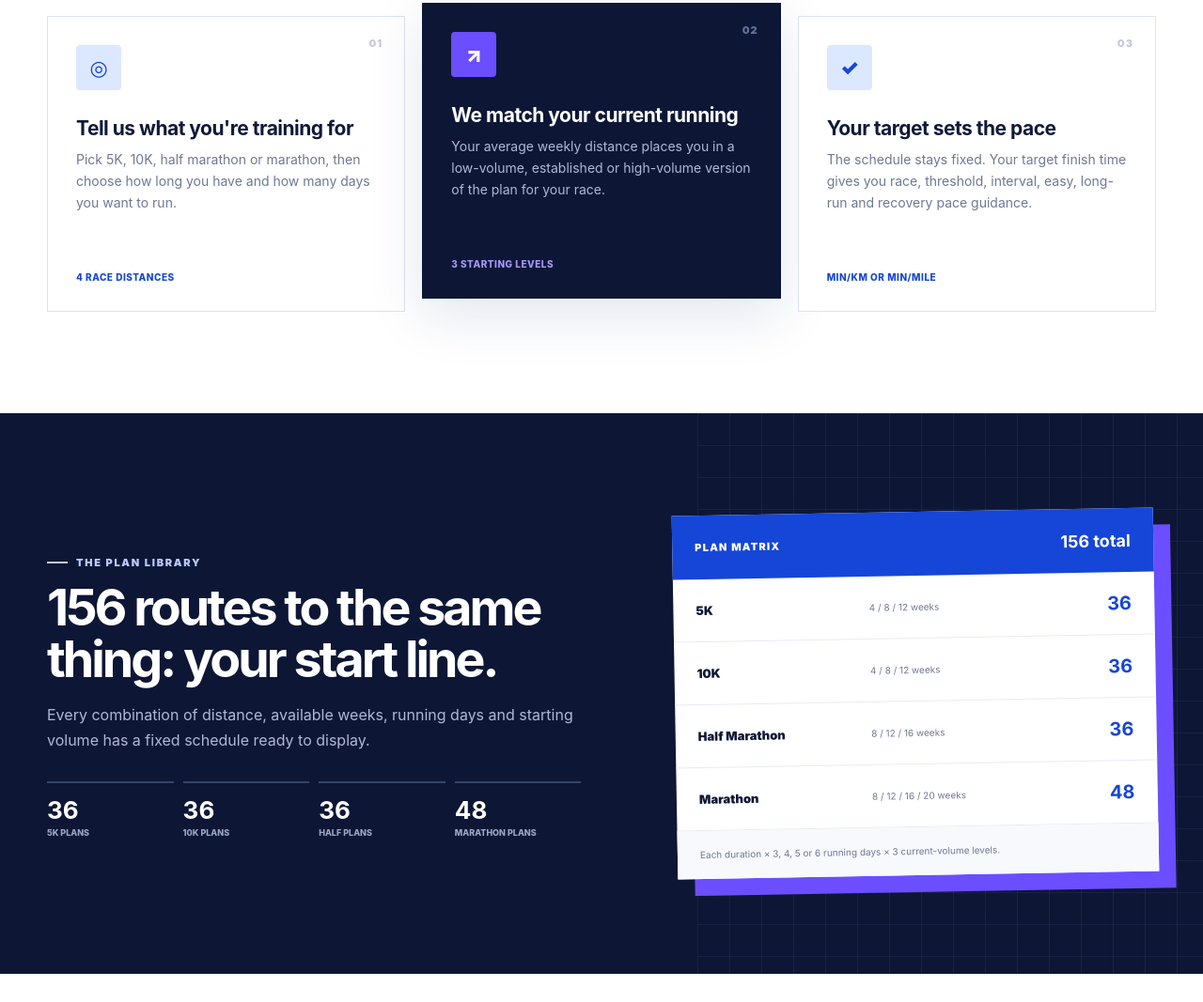
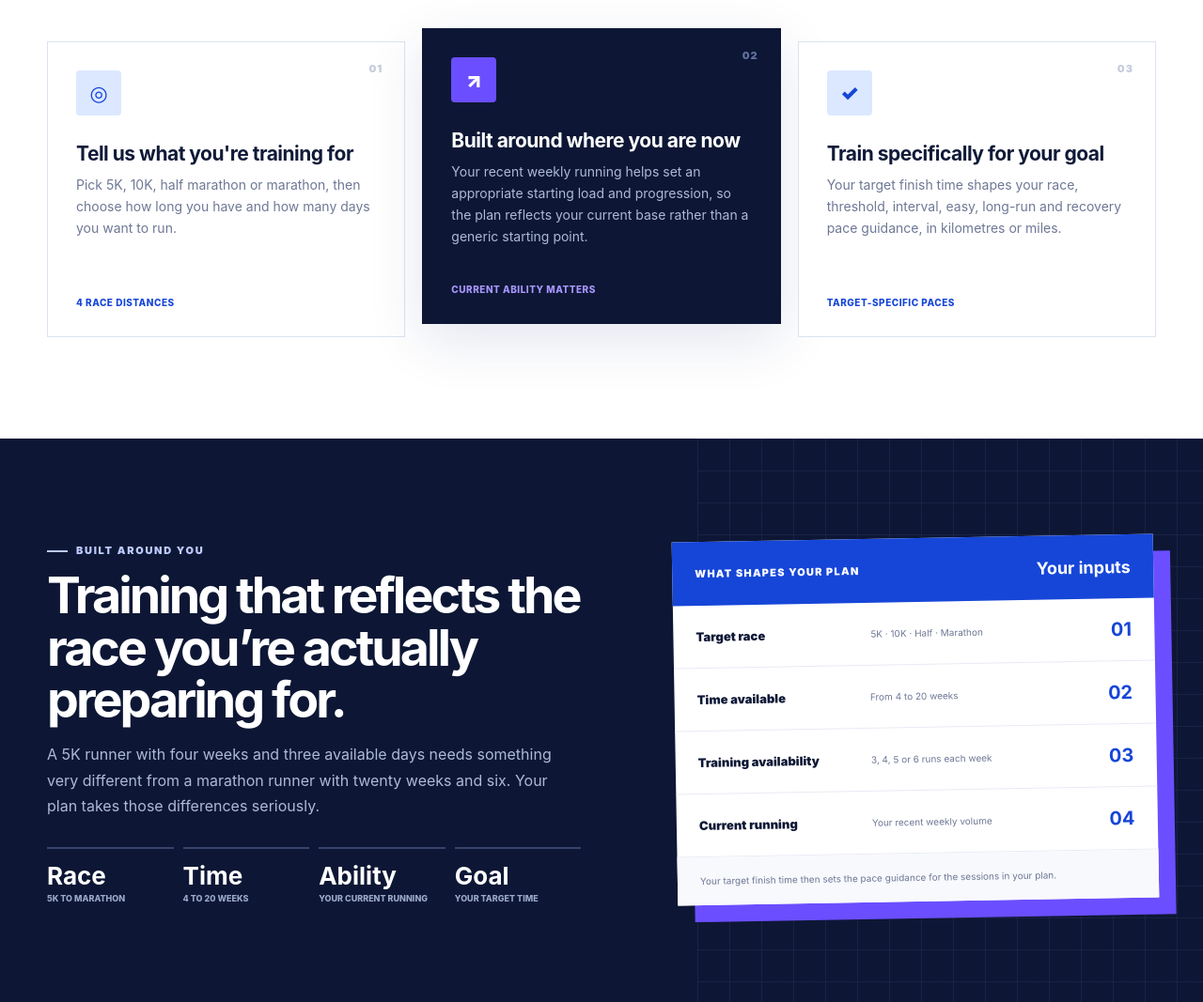
Before and after one commit to DTosh44/running-plans, a plain HTML site: page index.html in a window 1280 px wide. Shown: the part 1191-2258 px from the top of the page at 94% size. Drawn offline with Linux system fonts and the light colour scheme.

Commit message:
Reposition site around personalised race plans

```diff
--- a/index.html
+++ b/index.html
@@ -3,7 +3,7 @@
 <head>
   <meta charset="UTF-8" />
   <meta name="viewport" content="width=device-width, initial-scale=1.0" />
-  <meta name="description" content="Choose from 156 pre-built 5K, 10K, half marathon and marathon training plans, matched to your weekly running and available training days." />
+  <meta name="description" content="Personalised 5K, 10K, half marathon and marathon training plans tailored to your target race, available time, current running and goal." />
   <meta name="theme-color" content="#1646d8" />
   <title>RunningPlans — Find the plan that fits your running</title>
   <link rel="stylesheet" href="./styles.css" />
@@ -30,9 +30,9 @@
     <section class="hero-section">
       <div class="page-width hero-grid">
         <div class="hero-copy">
-          <span class="eyebrow"><span></span>156 PRE-BUILT TRAINING PLANS</span>
-          <h1>Train for the race.<br><em>Not somebody else's week.</em></h1>
-          <p>Choose your distance, race timeline, running frequency and current weekly mileage. We’ll match you to a fixed plan and give you paces for your exact target time.</p>
+          <span class="eyebrow"><span></span>PERSONALISED RACE TRAINING</span>
+          <h1>Your race. Your goal.<br><em>Your training plan.</em></h1>
+          <p>Get a running plan tailored to your target race, the time you have available, how often you can train, your current running and the finish time you want to achieve.</p>
           <div class="hero-actions">
             <a href="#builder" class="button button-primary">Find my training plan <span aria-hidden="true">→</span></a>
             <a href="#plans" class="text-link">See how the plans work</a>
@@ -53,7 +53,7 @@
               <div class="preview-note"><strong>4:30/km</strong><span>target race pace</span></div>
             </div>
           </article>
-          <div class="float-card float-one"><strong>156</strong><span>fixed plans</span></div>
+          <div class="float-card float-one"><strong>5K–26.2</strong><span>race-specific training</span></div>
           <div class="float-card float-two"><strong>km / mi</strong><span>your choice</span></div>
         </div>
       </div>
@@ -62,38 +62,38 @@
     <section class="statement-strip"><div class="page-width"><span>5K</span><i></i><span>10K</span><i></i><span>Half Marathon</span><i></i><span>Marathon</span><i></i><span>3–6 days a week</span><i></i><span>4–20 weeks</span></div></section>
 
     <section class="section page-width" id="how">
-      <div class="section-heading centred"><span class="eyebrow"><span></span>HOW IT WORKS</span><h2>A proper plan, without the guesswork.</h2><p>There is no AI writing your schedule after you click submit. Your answers match you to one of 156 plans that have already been built.</p></div>
+      <div class="section-heading centred"><span class="eyebrow"><span></span>HOW IT WORKS</span><h2>A plan built around your running.</h2><p>Tell us about your race, the weeks you have available, how often you want to run, your current training and your goal. We use those answers to shape the training that fits you best.</p></div>
       <div class="feature-grid">
         <article class="feature-card"><span class="feature-number">01</span><span class="feature-icon">◎</span><h3>Tell us what you're training for</h3><p>Pick 5K, 10K, half marathon or marathon, then choose how long you have and how many days you want to run.</p><small>4 RACE DISTANCES</small></article>
-        <article class="feature-card feature-card-dark"><span class="feature-number">02</span><span class="feature-icon">↗</span><h3>We match your current running</h3><p>Your average weekly distance places you in a low-volume, established or high-volume version of the plan for your race.</p><small>3 STARTING LEVELS</small></article>
-        <article class="feature-card"><span class="feature-number">03</span><span class="feature-icon">✓</span><h3>Your target sets the pace</h3><p>The schedule stays fixed. Your target finish time gives you race, threshold, interval, easy, long-run and recovery pace guidance.</p><small>MIN/KM OR MIN/MILE</small></article>
+        <article class="feature-card feature-card-dark"><span class="feature-number">02</span><span class="feature-icon">↗</span><h3>Built around where you are now</h3><p>Your recent weekly running helps set an appropriate starting load and progression, so the plan reflects your current base rather than a generic starting point.</p><small>CURRENT ABILITY MATTERS</small></article>
+        <article class="feature-card"><span class="feature-number">03</span><span class="feature-icon">✓</span><h3>Train specifically for your goal</h3><p>Your target finish time shapes your race, threshold, interval, easy, long-run and recovery pace guidance, in kilometres or miles.</p><small>TARGET-SPECIFIC PACES</small></article>
       </div>
     </section>
 
     <section class="plans-band" id="plans">
       <div class="page-width plans-grid">
-        <div class="plans-copy"><span class="eyebrow light"><span></span>THE PLAN LIBRARY</span><h2>156 routes to the same thing: your start line.</h2><p>Every combination of distance, available weeks, running days and starting volume has a fixed schedule ready to display.</p>
-          <div class="count-grid"><div><strong>36</strong><span>5K plans</span></div><div><strong>36</strong><span>10K plans</span></div><div><strong>36</strong><span>Half plans</span></div><div><strong>48</strong><span>Marathon plans</span></div></div>
+        <div class="plans-copy"><span class="eyebrow light"><span></span>BUILT AROUND YOU</span><h2>Training that reflects the race you’re actually preparing for.</h2><p>A 5K runner with four weeks and three available days needs something very different from a marathon runner with twenty weeks and six. Your plan takes those differences seriously.</p>
+          <div class="count-grid"><div><strong>Race</strong><span>5K to marathon</span></div><div><strong>Time</strong><span>4 to 20 weeks</span></div><div><strong>Ability</strong><span>Your current running</span></div><div><strong>Goal</strong><span>Your target time</span></div></div>
         </div>
         <div class="matrix-card">
-          <div class="matrix-head"><span>PLAN MATRIX</span><strong>156 total</strong></div>
-          <div class="matrix-row"><span>5K</span><small>4 / 8 / 12 weeks</small><b>36</b></div>
-          <div class="matrix-row"><span>10K</span><small>4 / 8 / 12 weeks</small><b>36</b></div>
-          <div class="matrix-row"><span>Half Marathon</span><small>8 / 12 / 16 weeks</small><b>36</b></div>
-          <div class="matrix-row"><span>Marathon</span><small>8 / 12 / 16 / 20 weeks</small><b>48</b></div>
-          <div class="matrix-foot">Each duration × 3, 4, 5 or 6 running days × 3 current-volume levels.</div>
+          <div class="matrix-head"><span>WHAT SHAPES YOUR PLAN</span><strong>Your inputs</strong></div>
+          <div class="matrix-row"><span>Target race</span><small>5K · 10K · Half · Marathon</small><b>01</b></div>
+          <div class="matrix-row"><span>Time available</span><small>From 4 to 20 weeks</small><b>02</b></div>
+          <div class="matrix-row"><span>Training availability</span><small>3, 4, 5 or 6 runs each week</small><b>03</b></div>
+          <div class="matrix-row"><span>Current running</span><small>Your recent weekly volume</small><b>04</b></div>
+          <div class="matrix-foot">Your target finish time then sets the pace guidance for the sessions in your plan.</div>
         </div>
       </div>
     </section>
 
     <section class="pace-section page-width" id="paces">
-      <div class="pace-copy"><span class="eyebrow"><span></span>TRAINING PACES</span><h2>One schedule. Paces that fit your goal.</h2><p>Instead of duplicating every plan for dozens of finish times, your target time creates a simple pace guide. Sessions still tell you how the effort should feel, so the watch never has the final word.</p><div class="pace-chips"><span>Easy</span><span>Long</span><span>Steady</span><span>Threshold</span><span>Intervals</span><span>Race pace</span></div></div>
+      <div class="pace-copy"><span class="eyebrow"><span></span>TRAINING PACES</span><h2>Paces built around the time you want to run.</h2><p>Your target finish time is translated into clear guidance for each type of session. Every workout also explains how the effort should feel, so the watch never has the final word.</p><div class="pace-chips"><span>Easy</span><span>Long</span><span>Steady</span><span>Threshold</span><span>Intervals</span><span>Race pace</span></div></div>
       <div class="pace-preview"><div class="pace-preview-head"><span>10K target · 45:00</span><small>MIN/KM</small></div><div class="pace-row"><span>Race pace</span><b>4:30/km</b></div><div class="pace-row"><span>Threshold</span><b>4:34–4:42/km</b></div><div class="pace-row"><span>Easy</span><b>5:25–6:05/km</b></div><div class="pace-row"><span>Long run</span><b>5:20–5:55/km</b></div><div class="pace-row"><span>Intervals</span><b>4:05–4:15/km</b></div></div>
     </section>
 
     <section class="builder-section" id="builder">
       <div class="page-width">
-        <div class="builder-intro"><span class="eyebrow light"><span></span>FIND YOUR PLAN</span><h2>Six quick answers.<br>Your full schedule.</h2><p>Your plan is selected from the fixed library. Nothing is generated by AI at this stage.</p></div>
+        <div class="builder-intro"><span class="eyebrow light"><span></span>BUILD YOUR PLAN</span><h2>Six quick answers.<br>Your race plan.</h2><p>Tell us what you’re aiming for and what your running looks like now. We’ll tailor your schedule and training paces around those answers.</p></div>
         <div class="builder-shell"><div class="builder-progress"><div class="progress-meta"><span id="stepLabel">Step 1 of 6</span><strong id="stepTitle">Race distance</strong></div><div class="progress-track"><i id="progressFill"></i></div></div><div id="builderPanel" class="builder-panel" aria-live="polite"></div></div>
       </div>
     </section>
@@ -103,7 +103,7 @@
     <section class="notes-section page-width"><div><span class="eyebrow"><span></span>RUN SMART</span><h2>A plan is guidance, not a contract.</h2></div><p>Adjust for illness, pain, unusual fatigue, heat, hills and life. Easy running should feel conversational; threshold is controlled and comfortably hard; intervals are harder but repeatable. If you are new to running, returning from injury, pregnant, or concerned about a health condition, get appropriate professional advice before starting.</p></section>
   </main>
 
-  <footer class="site-footer"><div class="page-width footer-grid"><a class="brand brand-inverse" href="#top"><span class="brand-mark" aria-hidden="true"><span></span><span></span><span></span></span><span class="brand-name"><strong>Running</strong><em>PLANS</em></span></a><p>Free pre-built race training plans for 5K through marathon.</p><nav><a href="#how">How it works</a><a href="#builder">Find my plan</a></nav><small>© 2026 RunningPlans. General training guidance only.</small></div></footer>
+  <footer class="site-footer"><div class="page-width footer-grid"><a class="brand brand-inverse" href="#top"><span class="brand-mark" aria-hidden="true"><span></span><span></span><span></span></span><span class="brand-name"><strong>Running</strong><em>PLANS</em></span></a><p>Race training plans tailored to your goal, availability and current running.</p><nav><a href="#how">How it works</a><a href="#builder">Find my plan</a></nav><small>© 2026 RunningPlans. General training guidance only.</small></div></footer>
 
   <script src="./plans-data.js"></script>
   <script src="./app.js"></script>
```
